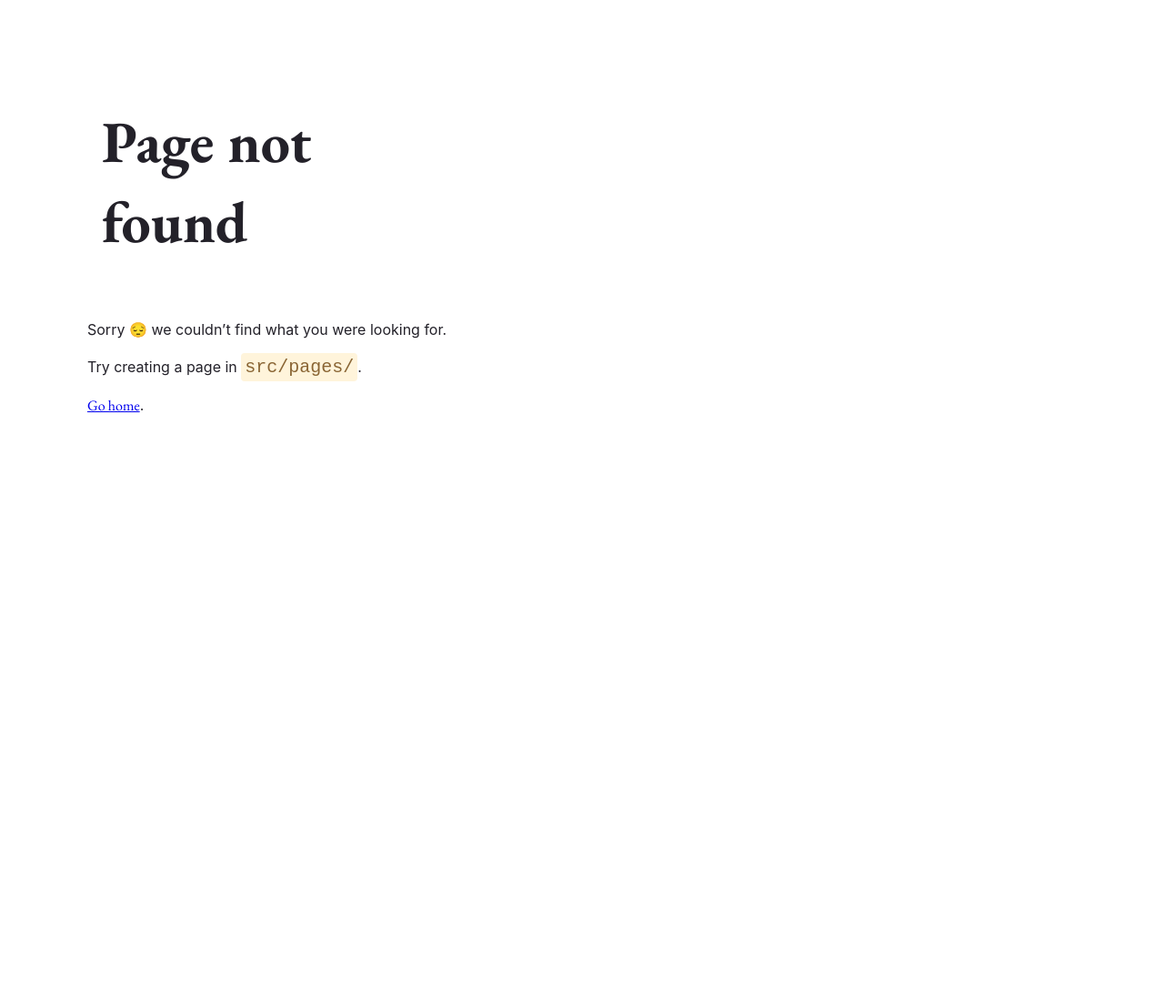
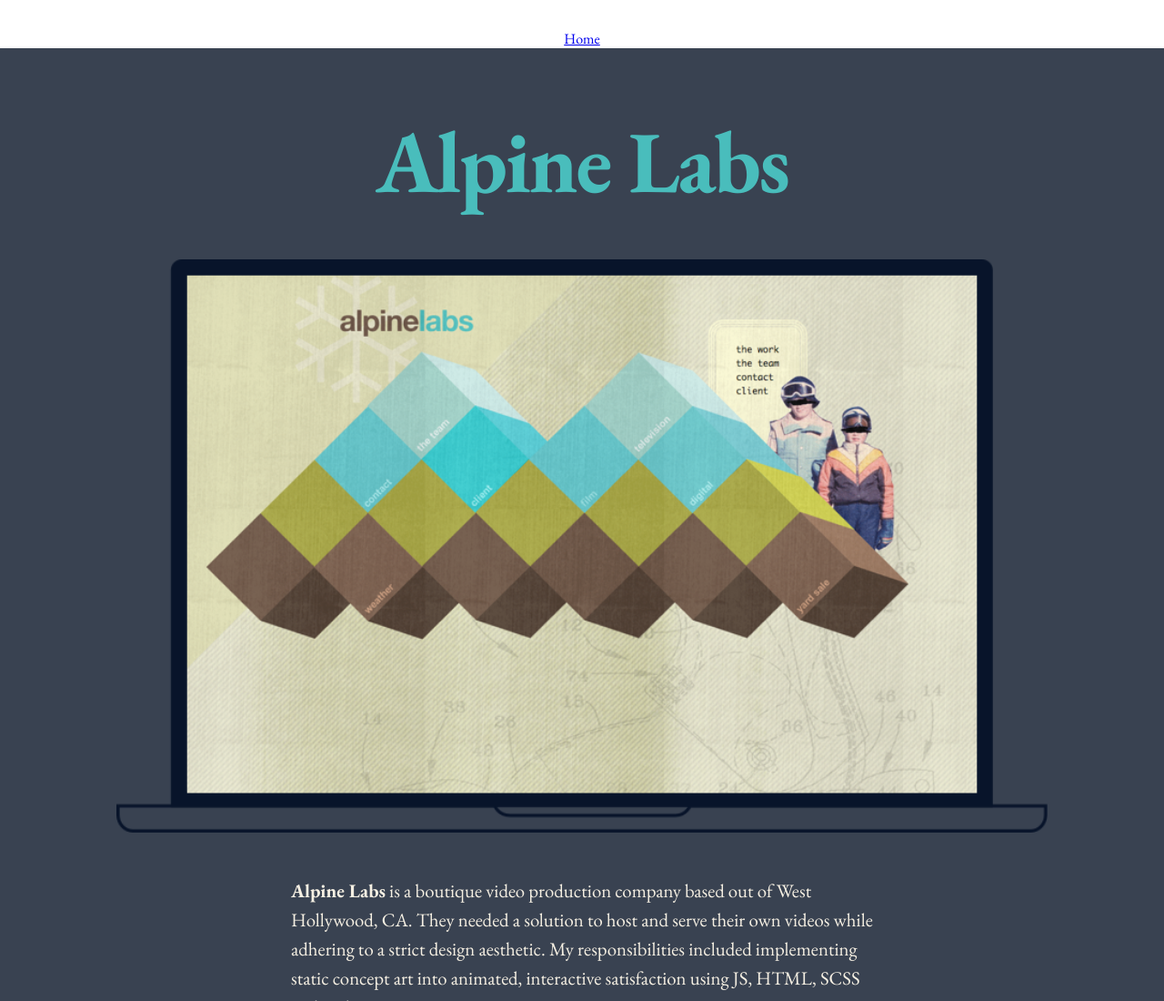
Before and after one commit to robertSahm/portfolio21, a Gatsby site: page /alpine in a window 1280 px wide. Before the commit this address had no page. Shown: the top 1100 px of the page at 91% size. Before the commit the page ends 800 px from the top, so only its background shows below. Built offline with nearby package versions, Linux system fonts and the light colour scheme; Gatsby itself is replaced by a stand-in of ours.

Commit message:
added alpine page

```diff
--- a/src/components/helpers.js
+++ b/src/components/helpers.js
@@ -3,5 +3,7 @@ export const makePageTitle = pageData => {
 		return 'Home';
 	} else if (pageData.props.path === '/tcs/') {
 		return 'Terrapin Care Station';
+	} else if (pageData.props.path === '/alpine/') {
+		return 'Alpine Labs';
 	}
 };
--- /dev/null
+++ b/src/pages/alpine.js
@@ -0,0 +1,35 @@
+import React from 'react';
+import { Link } from 'gatsby';
+import header from '../images/alpine_ss_2.png';
+import steps from '../images/alpine_ss_3.png';
+import contact from '../images/alpine_ss_4.png';
+import work from '../images/alpine_ss_5.png';
+import login from '../images/alpine_ss_6.png';
+import snowmobile from '../images/alpine_ss_7.png';
+
+const Alpine = () => (
+	<section className="container alpine-container">
+		<Link to="/">Home</Link>
+		<div className="frame">
+			<h1>Alpine Labs</h1>
+			<img src={header} className="alpine-header-img" alt="alpine" />
+			<div className="column copy-column">
+				<p className="body-copy">
+					<b>Alpine Labs</b> is a boutique video production company based out of West Hollywood, CA. They
+					needed a solution to host and serve their own videos while adhering to a strict design aesthetic. My
+					responsibilities included implementing static concept art into animated, interactive satisfaction
+					using JS, HTML, SCSS and Ruby.
+				</p>
+			</div>
+			<img src={steps} className="alpine-full-img" alt="alpine" />
+			<img src={contact} className="alpine-full-img" alt="alpine" />
+			<img src={work} className="alpine-full-img" alt="alpine" />
+			<div className="img-row bottom-row">
+				<img src={login} className="login" alt="login" />
+				<img src={snowmobile} className="snowmobile" alt="snowmobile" />
+			</div>
+		</div>
+	</section>
+);
+
+export default Alpine;
--- a/src/pages/index.js
+++ b/src/pages/index.js
@@ -7,6 +7,7 @@ const IndexPage = () => {
 		<div>
 			<Header />
 			<Link to="/tcs">Link to TCS Page</Link>
+			<Link to="/alpine">Link to Alpine Page</Link>
 		</div>
 	);
 };
```
Also changed, not shown: 1 other file.
